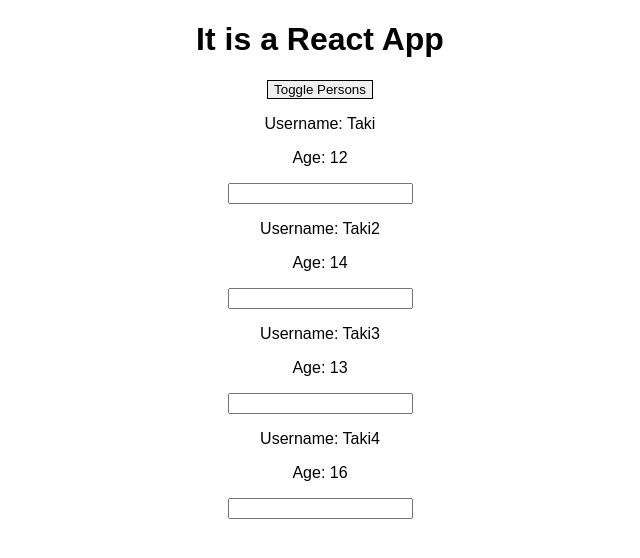
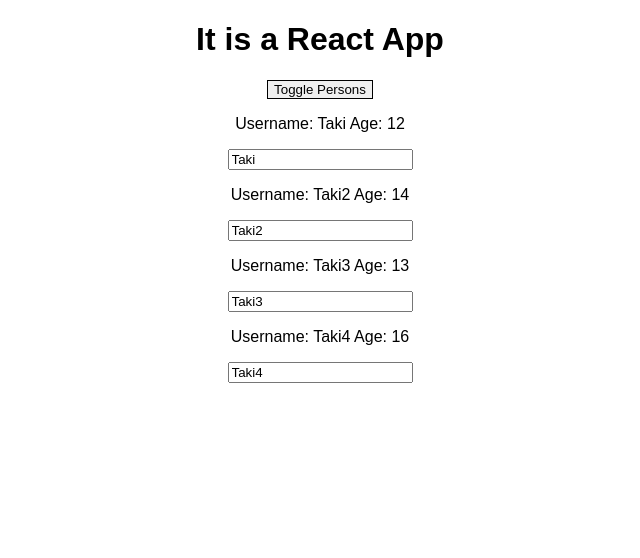
Before and after one commit to Lasalot/React-Udemy, a React (Create React App) app in the folder FirstLesson/react-first-lesson/: page / in a window 1280 px wide. Both pictures are taken after a click on the button "Toggle Persons". Shown: the top 558 px of the page, without its empty margins (320-960 px from the left). Built offline with nearby package versions, Linux system fonts and the light colour scheme.

Commit message:
Added scss to the package, finished dynamic list

```diff
--- a/FirstLesson/react-first-lesson/package.json
+++ b/FirstLesson/react-first-lesson/package.json
@@ -3,6 +3,7 @@
   "version": "0.1.0",
   "private": true,
   "dependencies": {
+    "node-sass": "^4.13.1",
     "react": "^16.12.0",
     "react-dom": "^16.12.0",
     "react-scripts": "1.1.5"
--- a/FirstLesson/react-first-lesson/src/App2.jsx
+++ b/FirstLesson/react-first-lesson/src/App2.jsx
@@ -5,34 +5,41 @@
 class App2 extends Component {
   state = {
     persons: [
-      { name: "Taki", age: 12 },
-      { name: "Taki2", age: 14 },
-      { name: "Taki3", age: 13 },
-      { name: "Taki4", age: 16 }
+      { id: "a", name: "Taki", age: 12 },
+      { id: "b", name: "Taki2", age: 14 },
+      { id: "c", name: "Taki3", age: 13 },
+      { id: "d", name: "Taki4", age: 16 }
     ],
     otherState: "Some other value",
     showPersons: false
   };
 
-  // switchNameHandler = newName => {
-  //   this.setState({
-  //     persons: [
-  //       { name: newName, age: 12 },
-  //       { name: "Taki2", age: 14 },
-  //       { name: "Taki3", age: 13 }
-  //     ]
-  //   });
-  // };
+  deletePersonHandler = personIndex => {
+    // const persons = this.state.persons.slice(); //one method
+    const persons = [...this.state.persons];
+    persons.splice(personIndex, 1);
+    this.setState({ persons: persons });
+  };
 
-  // nameChangedHandler = event => {
-  //   this.setState({
-  //     persons: [
-  //       { name: "Max", age: 12 },
-  //       { name: event.target.value, age: 14 },
-  //       { name: "Taki3", age: 13 }
-  //     ]
-  //   });
-  // };
+  nameChangedHandler = (event, id) => {
+    const personIndex = this.state.persons.findIndex(ember => {
+      return ember.id === id;
+    }); //find the index of the person
+
+    const person = {
+      ...this.state.persons[personIndex]
+    }; //person const will get the persons[0] or other number depending on the index
+
+    person.name = event.target.value; //will get the value from the input
+
+    const persons = [...this.state.persons]; //create persons array (to not modify the original state)
+    persons[personIndex] = person; // updates the person const
+
+    this.setState({
+      //set the state of persons to the newly created persons
+      persons: persons
+    });
+  };
 
   togglePersonsHandler = () => {
     //changes the state of showPersons from true to false , forth and back
@@ -45,13 +52,21 @@
       border: "1px solid black"
     };
 
-    let persons = null; // set the primary calue for persons, if null it shows nothing
+    let persons = null; // set the primary value for persons, if null it shows nothing
 
     if (this.state.showPersons) {
       persons = (
         <div>
-          {this.state.persons.map(person => {
-            return <Person name={person.name} age={person.age} />;
+          {this.state.persons.map((person, index) => {
+            return (
+              <Person
+                key={person.id}
+                click={() => this.deletePersonHandler(index)}
+                name={person.name}
+                age={person.age}
+                changed={event => this.nameChangedHandler(event, person.id)}
+              />
+            );
           })}
         </div>
       );
--- a/FirstLesson/react-first-lesson/src/Person/Person.js
+++ b/FirstLesson/react-first-lesson/src/Person/Person.js
@@ -2,11 +2,14 @@
 
 const person = props => {
   return (
-    <div>
-      <p>Username: {props.name}</p>
-      <p>Age: {props.age}</p>
+    <div className="Person">
+      <p onClick={props.click}>
+        Username: {props.name} Age: {props.age}
+      </p>
+
       <p>{props.child}</p>
-      <input type="text" onChange={props.change} />
+      <input placholder="Name" value={props.name} type="text" onChange={props.changed} />
+      {/* <input placholder="Age" value={props.age} type="text" /> */}
     </div>
   );
 };
```
